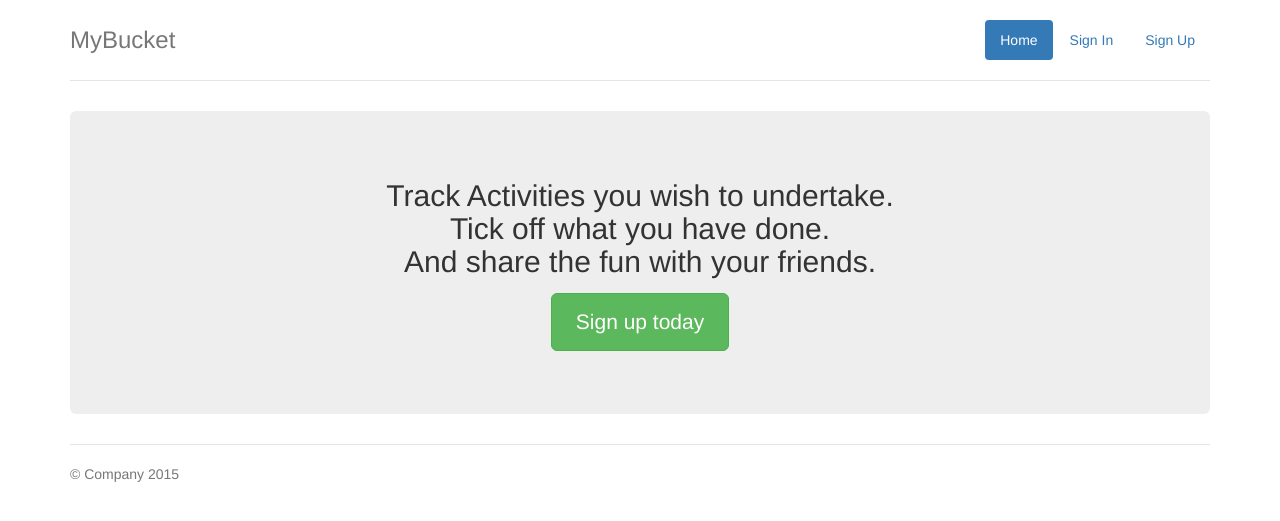
After one commit to patlub/bucketList, a Flask app: template templates/new_index.html in a window 1280 px wide. The commit adds this page. Shown: the top 521 px of the page. Run offline with Flask 2, Linux system fonts and the light colour scheme; the template is opened without the code that fills it, so the values that code supplies are empty; some libraries are stand-ins or nearby versions.

Commit message:
Change sign in and sign up layout

```diff
--- /dev/null
+++ b/static/css/jumbotron.css
@@ -0,0 +1,79 @@
+/* Space out content a bit */
+body {
+  padding-top: 20px;
+  padding-bottom: 20px;
+}
+
+/* Everything but the jumbotron gets side spacing for mobile first views */
+.header,
+.marketing,
+.footer {
+  padding-right: 15px;
+  padding-left: 15px;
+}
+
+/* Custom page header */
+.header {
+  padding-bottom: 20px;
+  border-bottom: 1px solid #e5e5e5;
+}
+/* Make the masthead heading the same height as the navigation */
+.header h3 {
+  margin-top: 0;
+  margin-bottom: 0;
+  line-height: 40px;
+}
+
+/* Custom page footer */
+.footer {
+  padding-top: 19px;
+  color: #777;
+  border-top: 1px solid #e5e5e5;
+}
+
+/* Customize container */
+/*@media (min-width: 768px) {*/
+  /*.container {*/
+    /*max-width: 730px;*/
+  /*}*/
+/*}*/
+.container-narrow > hr {
+  margin: 30px 0;
+}
+
+/* Main marketing message and sign up button */
+.jumbotron {
+  text-align: center;
+  border-bottom: 1px solid #e5e5e5;
+}
+.jumbotron .btn {
+  padding: 14px 24px;
+  font-size: 21px;
+}
+
+/* Supporting marketing content */
+.marketing {
+  margin: 40px 0;
+}
+.marketing p + h4 {
+  margin-top: 28px;
+}
+
+/* Responsive: Portrait tablets and up */
+@media screen and (min-width: 768px) {
+  /* Remove the padding we set earlier */
+  .header,
+  .marketing,
+  .footer {
+    padding-right: 0;
+    padding-left: 0;
+  }
+  /* Space out the masthead */
+  .header {
+    margin-bottom: 30px;
+  }
+  /* Remove the bottom border on the jumbotron for visual effect */
+  .jumbotron {
+    border-bottom: 0;
+  }
+}
--- /dev/null
+++ b/templates/new_index.html
@@ -0,0 +1,50 @@
+<!DOCTYPE html>
+<html lang="en">
+
+<head>
+    <title>Python Flask Bucket List App</title>
+
+
+    <link href="http://getbootstrap.com/dist/css/bootstrap.min.css" rel="stylesheet">
+
+    <link href="../static/css/jumbotron.css" rel="stylesheet">
+
+
+</head>
+
+<body>
+
+<div class="container">
+    <div class="header">
+        <nav>
+            <ul class="nav nav-pills pull-right">
+                <li role="presentation" class="active"><a href="#">Home</a>
+                </li>
+                <li role="presentation"><a href="#">Sign In</a>
+                </li>
+                <li role="presentation"><a href="showSignUp">Sign Up</a>
+                </li>
+            </ul>
+        </nav>
+        <h3 class="text-muted">MyBucket</h3>
+    </div>
+
+    <div class="jumbotron">
+        <h2>
+            Track Activities you wish to undertake.<br>
+            Tick off what you have done.<br>
+            And share the fun with your friends.
+        </h2>
+        <p class="lead"></p>
+        <p><a class="btn btn-lg btn-success" href="showSignUp" role="button">Sign up today</a>
+        </p>
+    </div>
+
+    <footer class="footer">
+        <p>&copy; Company 2015</p>
+    </footer>
+
+</div>
+</body>
+
+</html>
```
Also changed, not shown: static/css/main.css (+15 -5 lines), templates/index.html (+7 -5 lines), templates/signIn.html (+5 -5 lines).
